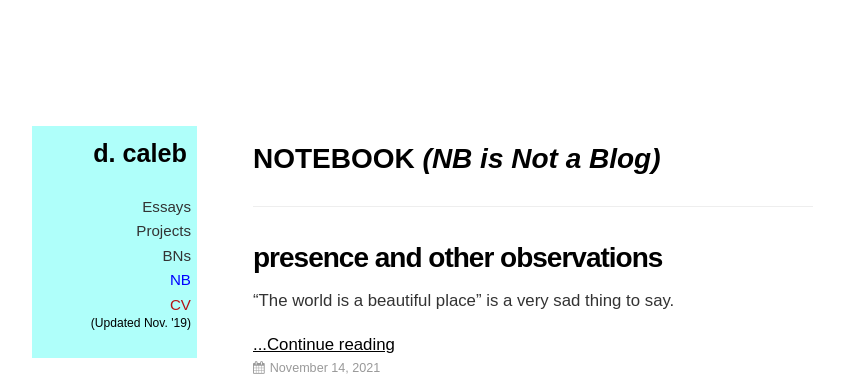
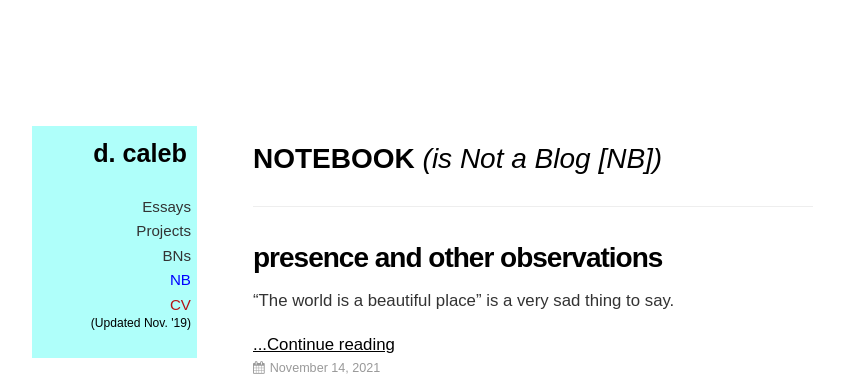
Before and after one commit to dCO2/rococo, a Jekyll site: the page built from notes/index.html, in a window 1280 px wide. Shown: the top 376 px of the page, without its empty margins (123-967 px from the left). Built offline with Jekyll 4.4.1, drawn with Linux system fonts in a browser that asks for light colours; some web fonts are replaced.

Commit message:
Textual Updates

```diff
--- a/notes/index.html
+++ b/notes/index.html
@@ -5,7 +5,7 @@ permalink: notes/
 ---
 
 
-<h1>NOTEBOOK <em>(NB is Not a Blog)</em></h1>
+<h1>NOTEBOOK <span style="font-weight:normal"><em>(is Not a Blog [NB])</em></span></h1>
 <div class=post>
 </div>
 <br>
```
